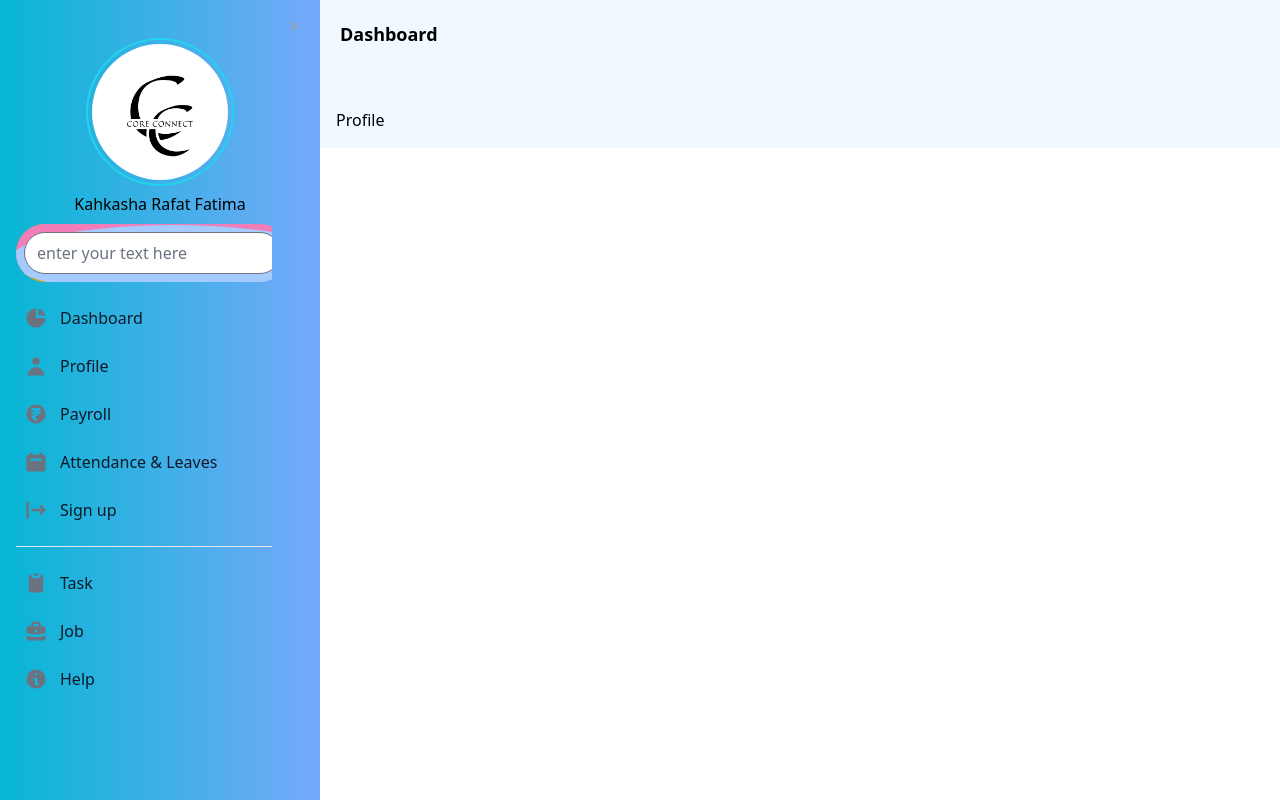
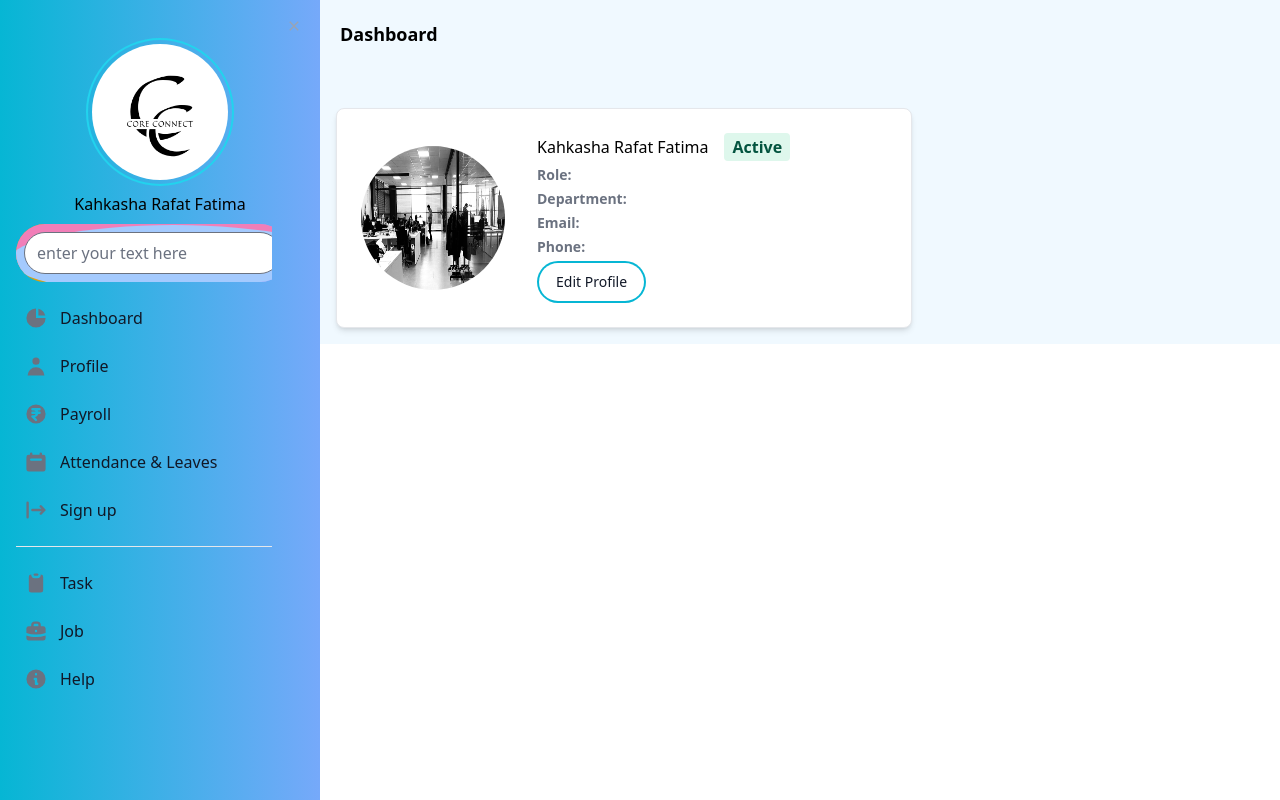
Before and after one commit to kahkasha17/CoreConnect-The-Employee-Management-System, a React (Vite) app: page /profile in a window 1280 px wide. Built offline with nearby package versions, Linux system fonts and the light colour scheme; a web font is replaced by a local one.

Commit message:
minor changes

```diff
--- a/src/Components/UserdataCard.jsx
+++ b/src/Components/UserdataCard.jsx
@@ -10,3 +10,5 @@ export const UserdataCard = () => {
         </Card>
     );
 }
+
+export default UserdataCard
--- a/src/Pages/Common/Profile.jsx
+++ b/src/Pages/Common/Profile.jsx
@@ -1,8 +1,13 @@
 import React from 'react'
+import UserdataCard from '../../Components/UserdataCard'
 
 const Profile = () => {
   return (
-    <div>Profile</div>
+    <>
+
+    <UserdataCard className="w-full"/>
+
+    </>
   )
 }
 
```
